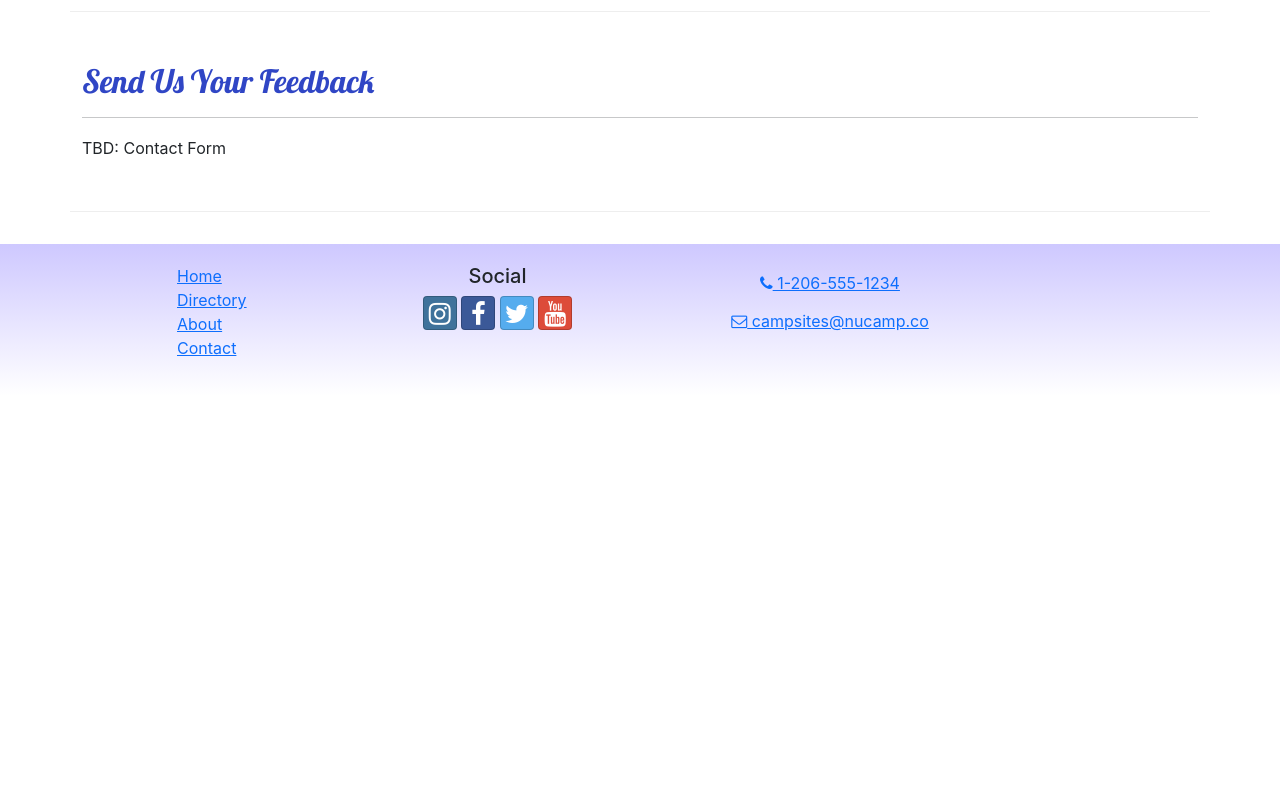
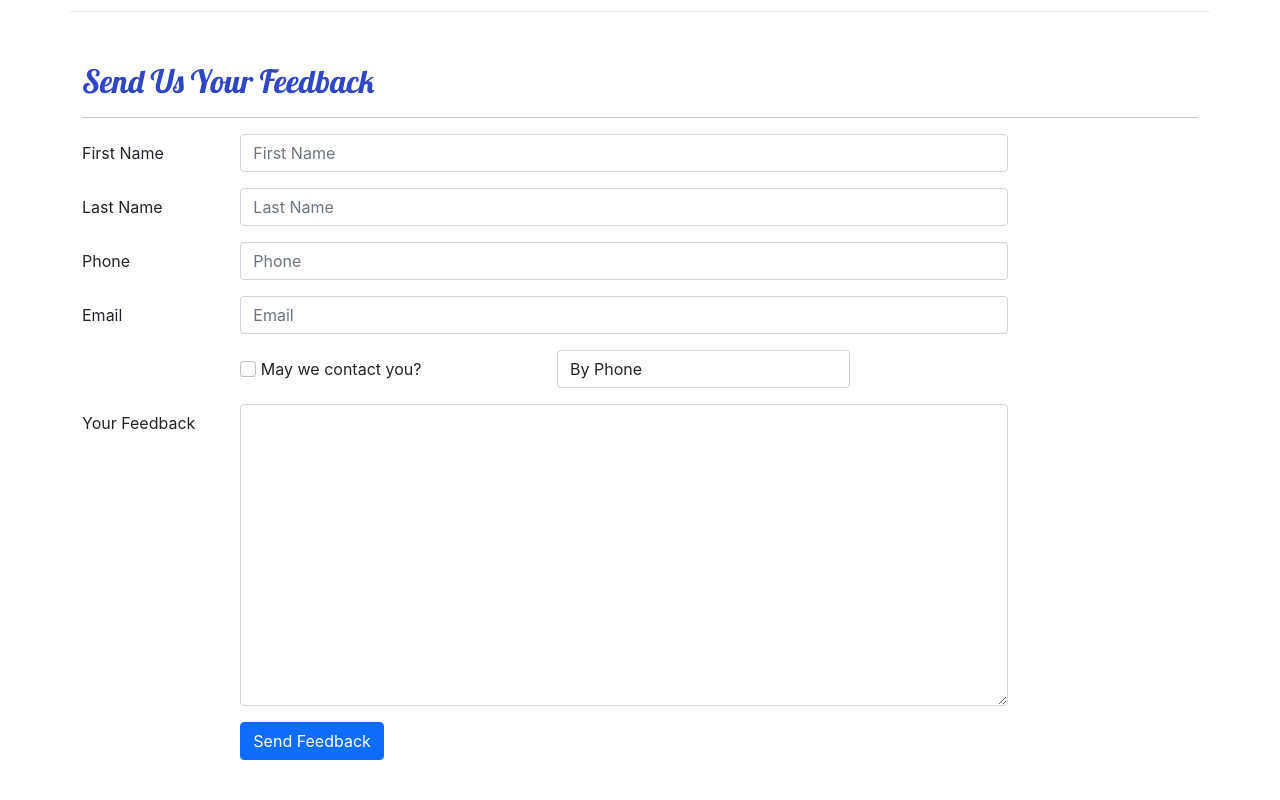
Before and after one commit to Braseff/Nucamp-React-Site, a React (Create React App) app: page /contact in a window 1280 px wide. Shown: the part 480-1280 px from the top of the page. Before the commit the page ends 876 px from the top, so only its background shows below. Built offline with nearby package versions, Linux system fonts and the light colour scheme.

Commit message:
ContactForm

```diff
--- /dev/null
+++ b/src/components/ContactForm.js
@@ -0,0 +1,132 @@
+import { Button, Label, Col, FormGroup } from 'reactstrap';
+import { Formik , Field, Form, ErrorMessage} from 'formik';
+import { validateContactForm } from '../utils/validateContactForm';
+
+const ContactForm = () => {
+const handleSubmit = (values, {resetForm}) => {
+    console.log('form values:', values);
+    console.log('in JSON format:', JSON.stringify(values));
+    resetForm();
+}
+
+    return (
+        <Formik
+            initialValues={{
+                firstName: '',
+                lastName: '',
+                phoneNum: '',
+                email: '',
+                agree: false,
+                contactType: 'By Phone',
+                feedback: '',
+            }}
+            onsubmit={handleSubmit}
+            validate={validateContactForm}
+        >
+            <Form>
+                <FormGroup row>
+                    <Label htmlFor='firstName' md='2'>
+                        First Name
+                    </Label>
+                    <Col md="10">
+                        <Field
+                            name='firstName'
+                            placeholder='First Name'
+                            className='form-control'
+                        />
+                        <ErrorMessage name='firstName'>
+                            {(msg) => <p className='text-danger'>{msg}</p>}
+                        </ErrorMessage>
+                    </Col>
+                </FormGroup>
+                <FormGroup row>
+                    <Label htmlFor='lastName' md='2'>
+                        Last Name
+                    </Label>
+                    <Col md="10">
+                        <Field
+                            name='lastName'
+                            placeholder='Last Name'
+                            className='form-control'
+                        />
+                        <ErrorMessage name='lastName'>
+                            {(msg) => <p className='text-danger'>{msg}</p>}
+                        </ErrorMessage>
+                    </Col>
+                </FormGroup>
+                <FormGroup row>
+                    <Label htmlFor='phoneNum' md='2'>
+                        Phone
+                    </Label>
+                    <Col md="10">
+                        <Field
+                            name='phoneNum'
+                            placeholder='Phone'
+                            className='form-control'
+                        />
+                        <ErrorMessage name='phoneNum'>
+                            {(msg) => <p className='text-danger'>{msg}</p>}
+                        </ErrorMessage>
+                    </Col>
+                </FormGroup>
+                <FormGroup row>
+                    <Label htmlFor='email' md='2'>
+                        Email
+                    </Label>
+                    <Col md="10">
+                        <Field
+                            name='email'
+                            placeholder='Email'
+                            className='form-control'
+                        />
+                        <ErrorMessage name='email'>
+                            {(msg) => <p className='text-danger'>{msg}</p>}
+                        </ErrorMessage>
+                    </Col>
+                </FormGroup>
+                <FormGroup row>
+                    <Label check md={{ size:4, offset: 2 }}>
+                        <Field
+                            name='agree'
+                            type='checkbox'
+                            className='form-check-input'
+                        />{' '}
+                        May we contact you?
+                    </Label>
+                    <Col md='4'>
+                        <Field
+                            name="contactType"
+                            as='select'
+                            className='form-control'
+                        >
+                            <option>By Phone</option>
+                            <option>By Email</option>
+                        </Field>
+                    </Col>
+                </FormGroup>
+                <FormGroup row>
+                    <Label htmlFor='feedback' md='2'>
+                        Your Feedback
+                    </Label>
+                    <Col md="10">
+                        <Field
+                            name='feeback'
+                            as='textarea'
+                            rows='12'
+                            className='form-control'
+                        />
+                    </Col>
+                </FormGroup>
+                <FormGroup row>
+                    <Col md={{ size: 10, offset: 2}}>
+                        <Button type='submit' color='primary'>
+                            Send Feedback
+                        </Button>
+                    </Col>
+                </FormGroup>
+            </Form>
+        </Formik>
+    );
+};
+
+export default ContactForm;
--- a/src/pages/ContactPage.js
+++ b/src/pages/ContactPage.js
@@ -1,6 +1,6 @@
 import { Col, Row, Container } from 'reactstrap'
 import SubHeader from '../components/SubHeader';
-
+import ContactForm from '../components/ContactForm';
 
 const ContactPage = () => {
     return (
@@ -41,7 +41,7 @@
                     <hr />
                 </Col>
                 <Col md='10'>
-                    TBD: Contact Form
+                    <ContactForm />
                 </Col>
             </Row>
         </Container>
--- /dev/null
+++ b/src/utils/validateContactForm.js
@@ -0,0 +1,30 @@
+export const validateContactForm = (values) => {
+    const errors = {};
+
+    if (!values.firstName) {
+        errors.firstName = 'Required';
+    } else if (values.firstName.length < 2) {
+        errors.firstName = 'Must be at least 2 characters.';
+    } else if (values.firstName.length > 15) {
+        errors.firstName = 'Must be 15 characters or less';
+    }
+
+    if (!values.lastName) {
+        errors.lastName = 'Required';
+    } else if (values.lastName.length < 2) {
+        errors.firstName = 'Must be at least 2 characters.';
+    } else if (values.lastName.length > 15) {
+        errors.lastName = 'Must be 15 characters or less';
+    }
+
+    const reg = /^\d+$/;
+    if (!reg.test(values.phoneNum)) {
+        errors.phoneNum = 'The phone number should contain only numbers.';
+    }
+
+    if (!values.email.includes('@')) {
+        errors.email = 'Email should contain: @';
+    }
+
+    return errors;
+};
```
